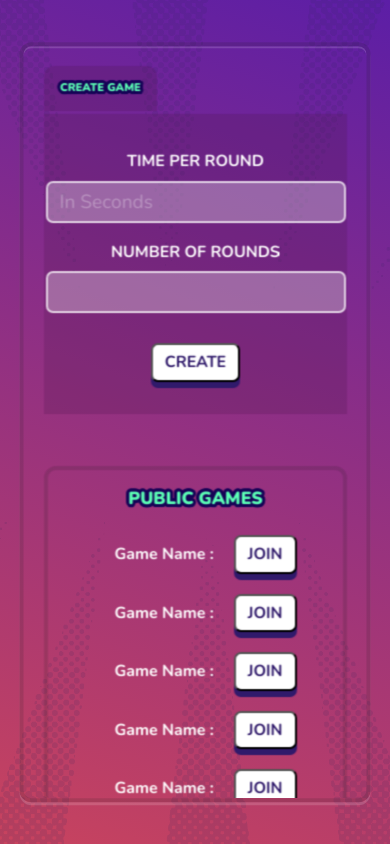
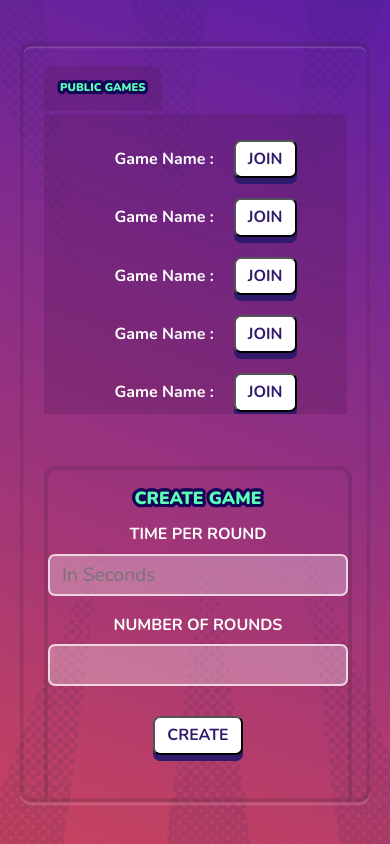
Before and after one commit to BoredUser/pictionary-game-front-end, a Vue app: page /rooms in a window 390 px wide. Built offline with nearby package versions, Linux system fonts and the light colour scheme.

Commit message:
canvas mobile

```diff
--- a/src/components/GameCanvas.vue
+++ b/src/components/GameCanvas.vue
@@ -258,29 +258,41 @@
 	}
 
 	.colors-palette {
-		flex-basis: 13%;
+		order: 2;
+		flex-basis: 100%;
+		border-radius: 12px;
+		border: 4px rgba(29, 29, 27, 0.15) solid;
+		background-color: rgba(80, 24, 81, 0.25);
+		display: flex;
+		flex-direction: row;
+		flex-wrap: wrap;
+		align-items: center;
+		margin: 20px 0;
+	}
+
+	.board {
+		order: 1;
+		flex-basis: 70%;
+		border-radius: 12px;
+		border: 4px rgba(29, 29, 27, 0.15) solid;
+		margin: 20px 0;
+		min-height: 300px;
+		min-width: 300px;
+	}
+
+	.controls {
+		order: 3;
+		flex-basis: 100%;
 		border-radius: 12px;
 		border: 4px rgba(29, 29, 27, 0.15) solid;
 		display: flex;
 		flex-direction: row;
-		flex-wrap: wrap;
 		align-items: center;
+		margin: 20px 0;
 	}
 
-	.board {
-		flex-basis: 70%;
-		border-radius: 12px;
-		border: 4px rgba(29, 29, 27, 0.15) solid;
-	}
-
-	.controls {
-		flex-basis: 13%;
-		border-radius: 12px;
-		border: 4px rgba(29, 29, 27, 0.15) solid;
-		display: flex;
-		flex-direction: row;
-		flex-wrap: wrap;
-		align-items: center;
+	.controls *{
+		margin: 10px 0;
 	}
 
 	.canvas-board {
@@ -288,9 +300,6 @@
 		background-color: #fff;
 	}
 
-	.colors-palette {
-		background-color: rgba(80, 24, 81, 0.25);
-	}
 
 	.palette-container {
 		display: flex;
@@ -302,7 +311,7 @@
 	}
 
 	.palette-container .color {
-		flex-basis: 30%;
+		flex-basis: 15%;
 		height: 25px;
 		border-radius: 2px;
 		border: 2px #000 solid;
@@ -319,6 +328,7 @@
 	}
 
 	.palette-container .brush-size-slider {
+		flex-basis: 100%;
 		margin: 20px 0;
 		color: #fff;
 	}
@@ -333,7 +343,6 @@
 	}
 
 	.control-icon {
-		flex-basis: 100%;
 		font-size: 2em;
 		color: #fff;
 		margin: auto;
@@ -349,6 +358,25 @@
 			flex-basis: 30%;
 		}
 
+		.colors-palette {
+			order: 1;
+			flex-basis: 13%;
+		}
+
+		.board {
+			order: 2;
+			flex-basis: 70%;
+		}
+
+		.controls {
+			flex-basis: 13%;
+			flex-direction: column;
+		}
+
+		.palette-container .color {
+			flex-basis: 30%;
+		}
+
 		.palette-container .selected-color {
 			display: block;
 		}
--- a/src/components/GameRoom.vue
+++ b/src/components/GameRoom.vue
@@ -13,9 +13,47 @@
 							id="tabone"
 							checked="checked"
 						/>
-						<label for="tabone">CREATE GAME</label>
+						<label for="tabone">Public Games</label>
 						<div class="tab">
 							<div class="tab-content">
+								<ul class="games-list">
+									<li>
+										<p class="game-name">Game Name</p>
+										<button class="start-btn">JOIN</button>
+									</li>
+									<li>
+										<p class="game-name">Game Name</p>
+										<button class="start-btn">JOIN</button>
+									</li>
+									<li>
+										<p class="game-name">Game Name</p>
+										<button class="start-btn">JOIN</button>
+									</li>
+									<li>
+										<p class="game-name">Game Name</p>
+										<button class="start-btn">JOIN</button>
+									</li>
+									<li>
+										<p class="game-name">Game Name</p>
+										<button class="start-btn">JOIN</button>
+									</li>
+									<li>
+										<p class="game-name">Game Name</p>
+										<button class="start-btn">JOIN</button>
+									</li>
+									<li>
+										<p class="game-name">Game Name</p>
+										<button class="start-btn">JOIN</button>
+									</li>
+								</ul>
+							</div>
+						</div>
+					</div>
+				</div>
+			</div>
+			<div class="create-game-wrapper">
+				<div class="create-game-form">
+					<h3>Create Game</h3>
 					<div class="form-group">
 						<p>Time per Round</p>
 						<input
@@ -26,29 +64,9 @@
 					</div>
 					<div class="form-group">
 						<p>Number of Rounds</p>
-									<input
-										type="number"
-										v-model.number="gameRounds"
-									/>
+						<input type="number" v-model.number="gameRounds" />
 					</div>
 					<button class="start-btn">Create</button>
-							</div>
-						</div>
-					</div>
-				</div>
-			</div>
-			<div class="public-game-wrapper">
-				<div class="public-games">
-                    <h3>Public Games</h3>
-					<ul class="games-list">
-						<li><p class="game-name">Game Name</p><button class="start-btn">JOIN</button></li>
-						<li><p class="game-name">Game Name</p><button class="start-btn">JOIN</button></li>
-                        <li><p class="game-name">Game Name</p><button class="start-btn">JOIN</button></li>
-                        <li><p class="game-name">Game Name</p><button class="start-btn">JOIN</button></li>
-                        <li><p class="game-name">Game Name</p><button class="start-btn">JOIN</button></li>
-                        <li><p class="game-name">Game Name</p><button class="start-btn">JOIN</button></li>
-                        <li><p class="game-name">Game Name</p><button class="start-btn">JOIN</button></li>
-					</ul>
 				</div>
 			</div>
 		</div>
@@ -107,7 +125,7 @@
 		height: 400px;
 	}
 
-	.public-game-wrapper {
+	.create-game-wrapper {
 		flex-basis: 100%;
 		height: 400px;
 	}
@@ -134,6 +152,7 @@
 		border-radius: 10px 10px 0 0;
 		color: rgba(255, 255, 255, 0.7);
 		background-color: rgba(80, 24, 81, 0.25);
+		text-transform: uppercase;
 	}
 
 	.tabs .tab {
@@ -191,18 +210,19 @@
 	.tab .tab-content {
 		width: 100%;
 		text-align: center;
+		overflow: scroll;
 	}
-	.tab .tab-content .form-group {
+	.form-group {
 		margin-bottom: 20px;
 	}
-	.tab .tab-content p {
+	.form-group p {
 		text-transform: uppercase;
 		color: #fff;
 		font-weight: 700;
 		margin-bottom: 10px;
 	}
 
-	.tab input {
+	.form-group input {
 		align-self: center;
 		outline: none;
 		background-color: rgba(255, 255, 255, 0.3);
@@ -245,7 +265,7 @@
 		transform: translateY(5px);
 	}
 
-	.public-games {
+	.create-game-form {
 		margin: 20px;
 		height: 100%;
 		border: 4px rgba(29, 29, 27, 0.15) solid;
@@ -253,19 +273,19 @@
 		overflow: scroll;
 	}
 
-    .games-list{
+	.games-list {
 		list-style: none;
-        padding:0;
+		padding: 0;
 	}
 
-    .games-list .game-name{
+	.games-list .game-name {
 		display: inline;
 		margin: 10px 20px;
 		color: #fff;
 		font-weight: 700;
 	}
 
-    .games-list .game-name::after{
+	.games-list .game-name::after {
 		content: " :";
 	}
 
@@ -280,7 +300,7 @@
 			height: 400px;
 		}
 
-		.public-game-wrapper {
+		.create-game-wrapper {
 			flex-basis: 40%;
 			height: 400px;
 		}
```
Lines whose indentation alone changed are shown as unchanged.
